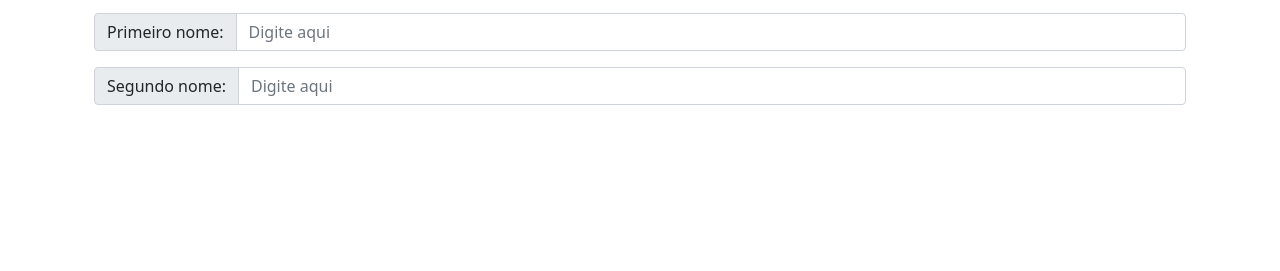
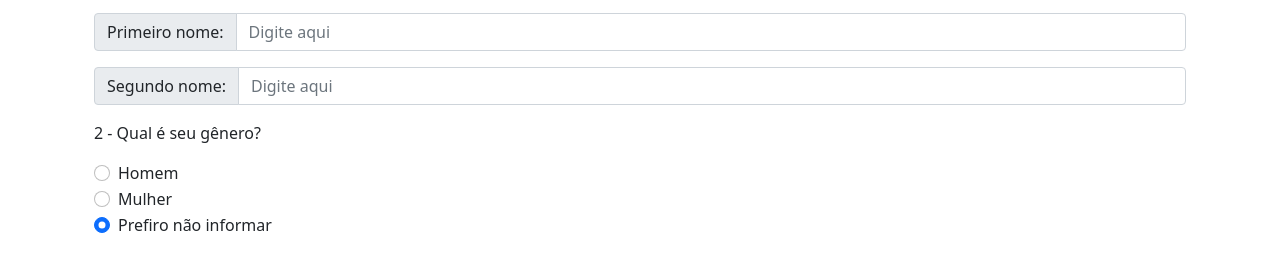
Before and after one commit to AlyssonBarreira/Landing_Page_Onebitecode, a plain HTML site: page index.html in a window 1280 px wide. Shown: the part 345-616 px from the top of the page. Drawn offline with nearby package versions, Linux system fonts and the light colour scheme.

Commit message:
Segunda parte do form

```diff
--- a/index.html
+++ b/index.html
@@ -1,11 +1,13 @@
 <!DOCTYPE html>
 <html lang="en">
+
 <head>
     <meta charset="UTF-8">
     <meta name="viewport" content="width=device-width, initial-scale=1.0">
 
     <!-- CSS bootstrap -->
-    <link href="https://cdn.jsdelivr.net/npm/bootstrap@5.1.3/dist/css/bootstrap.min.css" rel="stylesheet" integrity="sha384-1BmE4kWBq78iYhFldvKuhfTAU6auU8tT94WrHftjDbrCEXSU1oBoqyl2QvZ6jIW3" crossorigin="anonymous">
+    <link href="https://cdn.jsdelivr.net/npm/bootstrap@5.1.3/dist/css/bootstrap.min.css" rel="stylesheet"
+        integrity="sha384-1BmE4kWBq78iYhFldvKuhfTAU6auU8tT94WrHftjDbrCEXSU1oBoqyl2QvZ6jIW3" crossorigin="anonymous">
 
     <!-- Style css -->
     <link rel="stylesheet" href="css/style.css">
@@ -15,6 +17,7 @@
 
     <title>Ruma a Marte - OnebitX</title>
 </head>
+
 <body class="py-5">
 
     <div class="container px-4 container1">
@@ -28,20 +31,45 @@
 
         <div class="input-group mb-3">
             <span class="input-group-text" id="basic-addon1">Primeiro nome:</span>
-            <input type="text" class="form-control" placeholder="Digite aqui" aria-label="Username" aria-describedby="basic-addon1">
+            <input type="text" class="form-control" placeholder="Digite aqui" aria-label="Username"
+                aria-describedby="basic-addon1">
         </div>
 
         <div class="input-group mb-3">
             <span class="input-group-text" id="basic-addon1">Segundo nome:</span>
-            <input type="text" class="form-control" placeholder="Digite aqui" aria-label="Username" aria-describedby="basic-addon1">
+            <input type="text" class="form-control" placeholder="Digite aqui" aria-label="Username"
+                aria-describedby="basic-addon1">
         </div>
 
+        <!-- Segunda parte do form -->
+        <p class="paragraph">2 - Qual é seu gênero?</p>
+        <div class="form-check">
+            <input class="form-check-input" type="radio" name="flexRadioDefault" id="flexRadioDefault1">
+            <label class="form-check-label" for="flexRadioDefault1">
+                Homem
+            </label>
+        </div>
+        <div class="form-check">
+            <input class="form-check-input" type="radio" name="flexRadioDefault" id="flexRadioDefault2" checked>
+            <label class="form-check-label" for="flexRadioDefault2">
+                Mulher
+            </label>
+        </div>
+        <div class="form-check">
+            <input class="form-check-input" type="radio" name="flexRadioDefault" id="flexRadioDefault2" checked>
+            <label class="form-check-label" for="flexRadioDefault2">
+                Prefiro não informar
+            </label>
+        </div>
 
 
     </div>
 
     <!-- SCRIPT bootstrap -->
-    <script src="https://cdn.jsdelivr.net/npm/bootstrap@5.1.3/dist/js/bootstrap.bundle.min.js" integrity="sha384-ka7Sk0Gln4gmtz2MlQnikT1wXgYsOg+OMhuP+IlRH9sENBO0LRn5q+8nbTov4+1p" crossorigin="anonymous"></script>
+    <script src="https://cdn.jsdelivr.net/npm/bootstrap@5.1.3/dist/js/bootstrap.bundle.min.js"
+        integrity="sha384-ka7Sk0Gln4gmtz2MlQnikT1wXgYsOg+OMhuP+IlRH9sENBO0LRn5q+8nbTov4+1p"
+        crossorigin="anonymous"></script>
 
 </body>
+
 </html>
```
